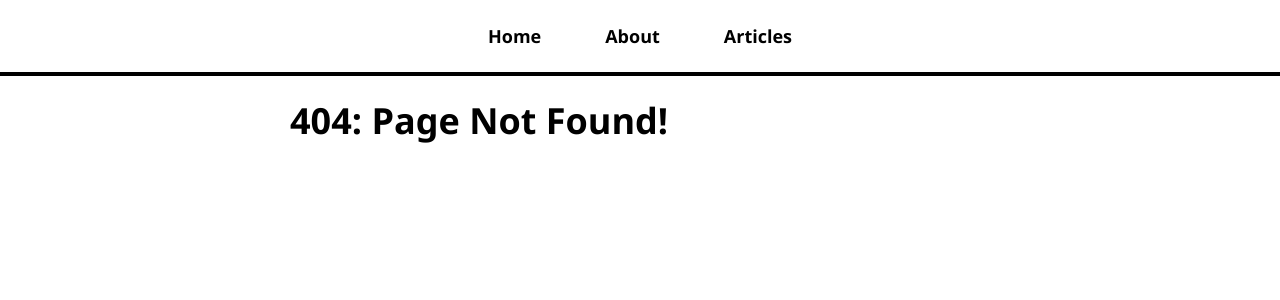
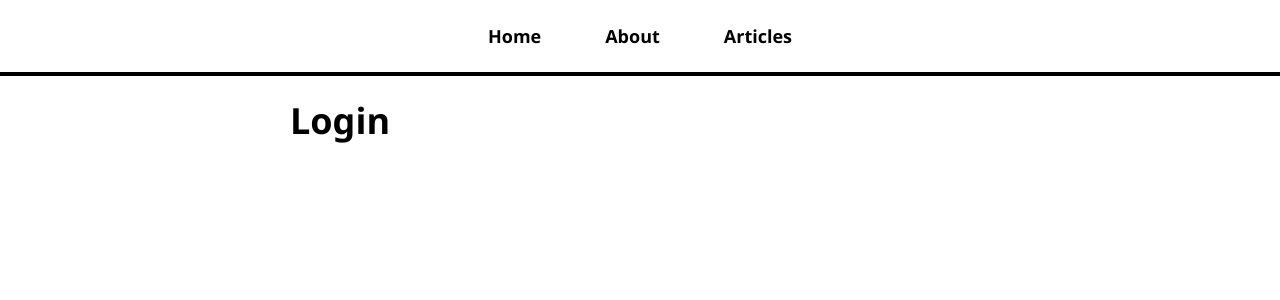
Before and after one commit to Ryo-samuraiJP/MERN-stack-blog, a React (Create React App) app in the folder my-blog-frontend/: page /login in a window 1280 px wide. Before the commit this address had no page. Shown: the top 300 px of the page. Built offline with nearby package versions, Linux system fonts and the light colour scheme.

Commit message:
Add Firebase Auth to React app

```diff
--- a/my-blog-frontend/src/App.js
+++ b/my-blog-frontend/src/App.js
@@ -6,7 +6,8 @@
 import ArticlesListPage from './pages/ArticlesListPage';
 import ArticlePage from './pages/ArticlePage';
 import NotFoundPage from './pages/NotFoundPage';
-
+import LoginPage from './pages/LoginPage';
+import CreateAccountPage from './pages/CreateAccountPage';
 
 function App() {
   return (
@@ -19,6 +20,8 @@
             <Route path="/about" element={<AboutPage />} />
             <Route path="/articles" element={<ArticlesListPage />} />
             <Route path="/articles/:articleId" element={<ArticlePage />} />
+            <Route path="/login" element={<LoginPage />} />
+            <Route path="/create-account" element={<CreateAccountPage />} />
             <Route path="*" element={<NotFoundPage />} />
           </Routes>
         </div>
--- /dev/null
+++ b/my-blog-frontend/src/pages/CreateAccountPage.js
@@ -0,0 +1,9 @@
+import React from 'react';
+
+const CreateAccountPage = () => {
+  return (
+    <h1>Create Account</h1>
+  );
+}
+
+export default CreateAccountPage;
--- /dev/null
+++ b/my-blog-frontend/src/pages/LoginPage.js
@@ -0,0 +1,9 @@
+import React from 'react';
+
+const LoginPage = () => {
+  return (
+    <h1>Login</h1>
+  );
+}
+
+export default LoginPage;
```
Also changed, not shown: my-blog-frontend/src/hooks/useUser.js (added).
